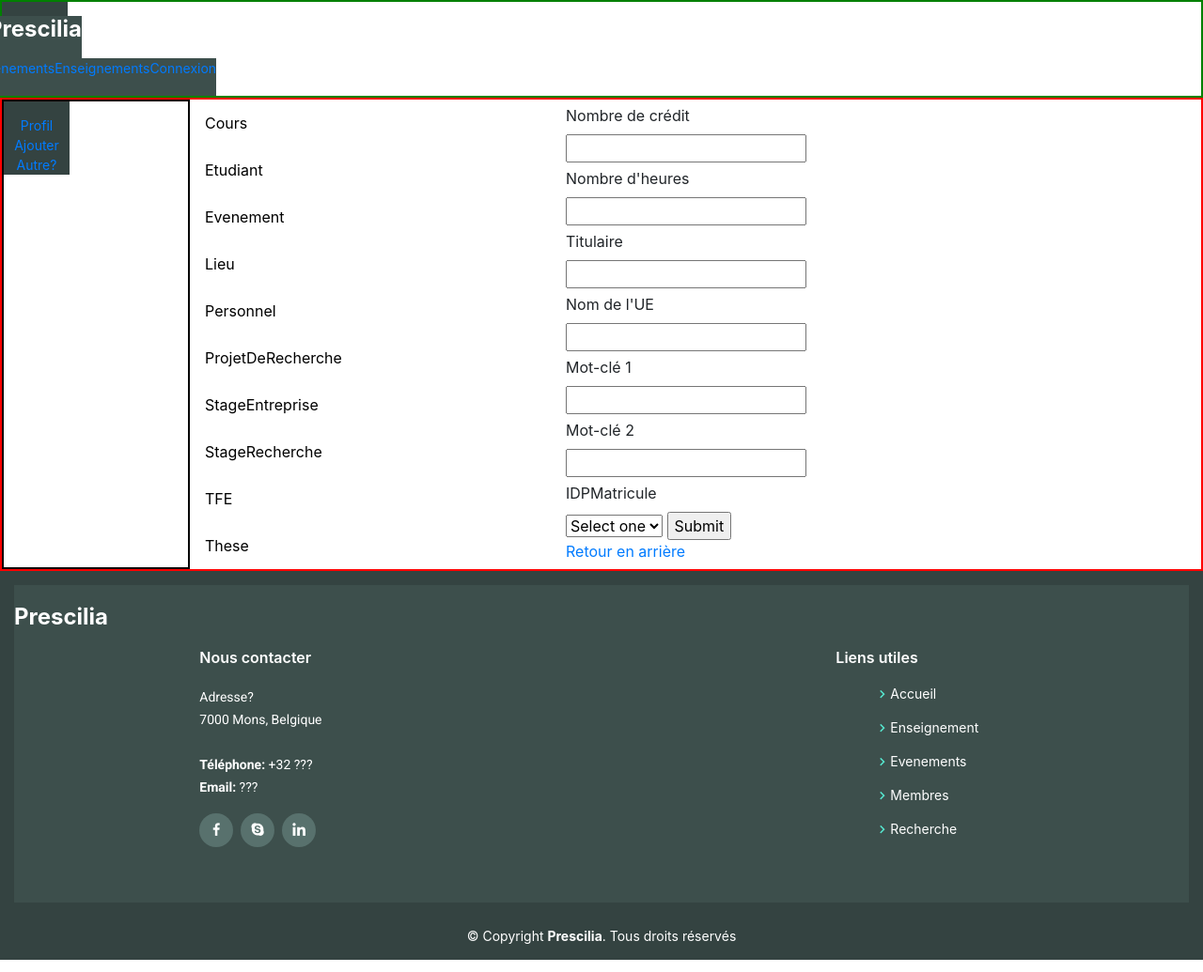
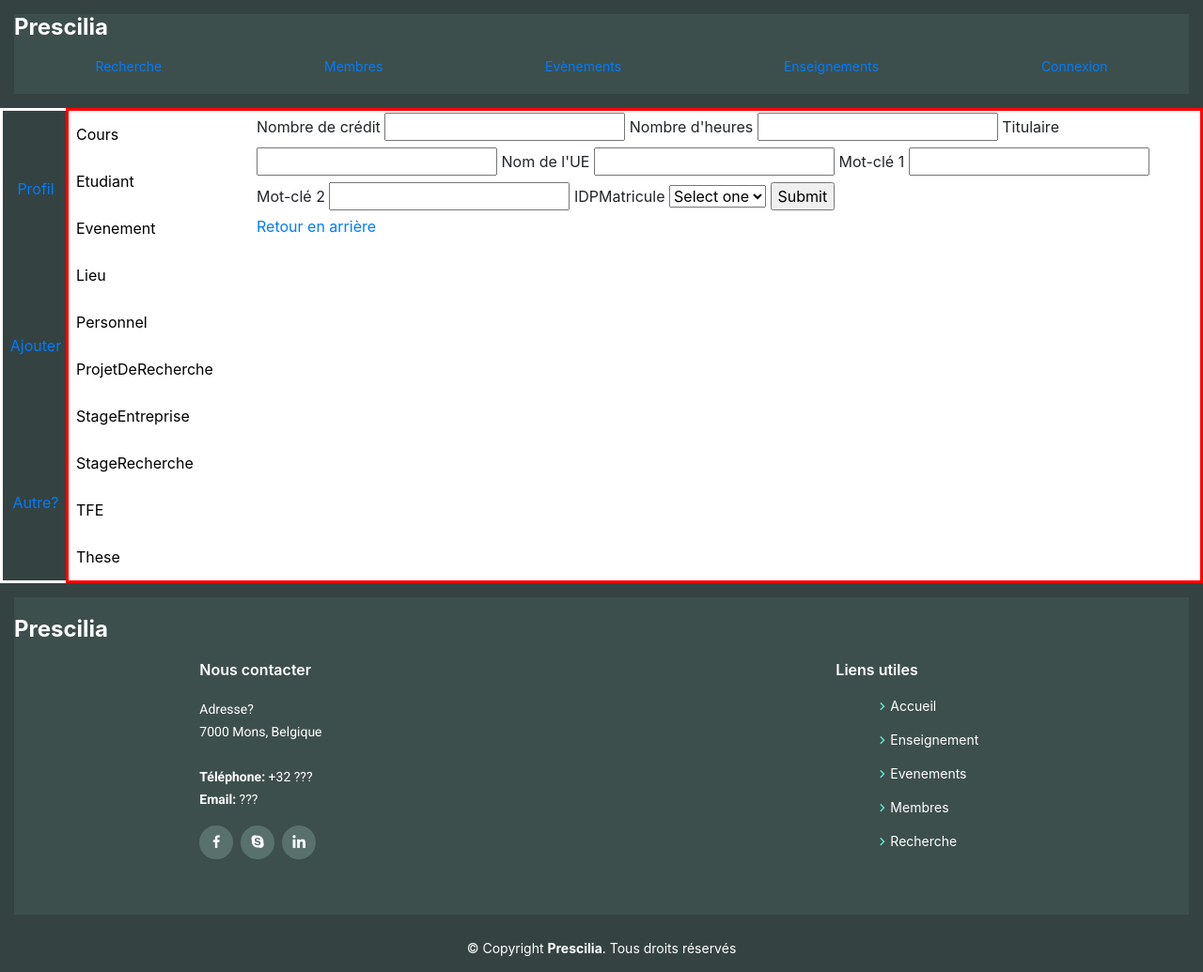
Before and after one commit to Tanguyvans/PRECILIA, a PHP site: the page made by MainPages/Ajout.php in a window 1280 px wide. Shown: the whole page at 94% size. Run offline with PHP 8.4, Linux system fonts and the light colour scheme; data that the repository does not hold is empty; some libraries are stand-ins or nearby versions.

Commit message:
toolbar ajout

```diff
--- a/MainPages/Ajout.php
+++ b/MainPages/Ajout.php
@@ -26,9 +26,8 @@ Description de la page
           </div>
 
 
-          <div class="page">
 
-              <div class="Ensemble">
+          <div class="Ensemble">
 
                 <div class="container-choix-creation">
                     <a href="Ajout.php?f=../Formulaires/createCours">Cours</a>
@@ -49,8 +48,8 @@ Description de la page
                     if ($_GET['f']) {include ($_GET['f'].".php");}
                     ?>
                 </div>
-              </div>
           </div>
+
       </div>
 
       <div class="bas">
--- a/css/ajout.css
+++ b/css/ajout.css
@@ -4,7 +4,8 @@ body{
 }
 .container-choix-creation a{
     min-height:50px;
-    width:400px;
+    min-width:200px;
+    max-width:500px;
     display:flex;
     flex-direction: column;
     justify-content:space-around;
@@ -13,31 +14,28 @@ body{
 }
 .Ensemble{
     display:flex;
-    justify-content:space-between;
-
+    flex-direction:row;
+    justify-content:space-around;
+    border: 3px solid red;
 }
 .php{
-    width:200px;
+
 }
 #tout{
     display: flex;
     flex-direction: column;
 
-
-
 }
 #milieu{
     display: flex;
     flex-direction: row;
-    padding-left: 0;
-    border: 2px solid #ff0000;
+
 
 }
 .toolbar{
     height:auto;
-    width:200px;
-    border: 2px solid black;
+    width:70px;
+    border: 3px solid white;
 }
 .haut{
-    border: 2px solid green;
 }
--- a/css/pageF.css
+++ b/css/pageF.css
@@ -48,7 +48,6 @@
     text-align: center;
     width: 36px;
     height: 36px;
-    transition: 0.3s;
 }
 
 #footer .footer-top h4 {
@@ -78,7 +77,6 @@
 
 #footer .footer-top .footer-links ul a {
     color: #fff;
-    transition: 0.3s;
     display: inline-block;
     line-height: 1;
 }
--- a/css/pageH.css
+++ b/css/pageH.css
@@ -1,6 +1,6 @@
 #header {
     background: #344341;
-    padding: 15px 15px 0px 15px;
+    padding: 15px 15px 15px 15px;
     color: #fff;
     font-size: 14px;
 }
--- a/css/pageT.css
+++ b/css/pageT.css
@@ -1,20 +1,23 @@
-header {
-    height: auto;
-    width:70px;
+#ensemble {
+
     background: #344341;
     text-align: center;
+    width:70px;
+    height:100%;
+
 
 }
-#container.active{
-    height:200px;
-    width:300px
+#ensemble.active{
+    height: auto;
+    width:70px; /* si on impose une valeur ca bug*/
 }
-#container{
-    height:80%;
+#Liens{
+    height:100%;
     display: flex;
     flex-direction: column;
     justify-content:space-around;
     align-items: center;
+
 }
 a{
     color:#fff;
--- a/templates/Toolbar.php
+++ b/templates/Toolbar.php
@@ -12,8 +12,8 @@
     <link href="../css/pageT.css" rel="stylesheet">
 </head>
 <body>
-<header id="header">
-    <div id="container">
+<header id="ensemble">
+    <div id="Liens">
         <div class="active"><a href='../MainPages/adresseprofil'>Profil</a></div>
         <div class="active"><a href='../MainPages/Ajout.php'>Ajouter</a></div>
         <div class="active"><a href='../MainPages/adresse'>Autre?</a></div>
```
